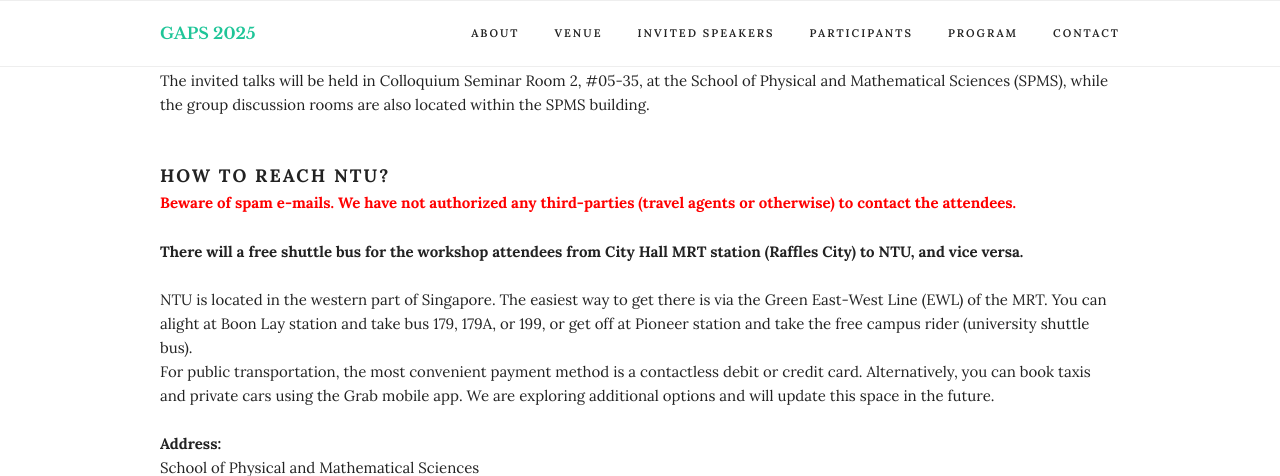
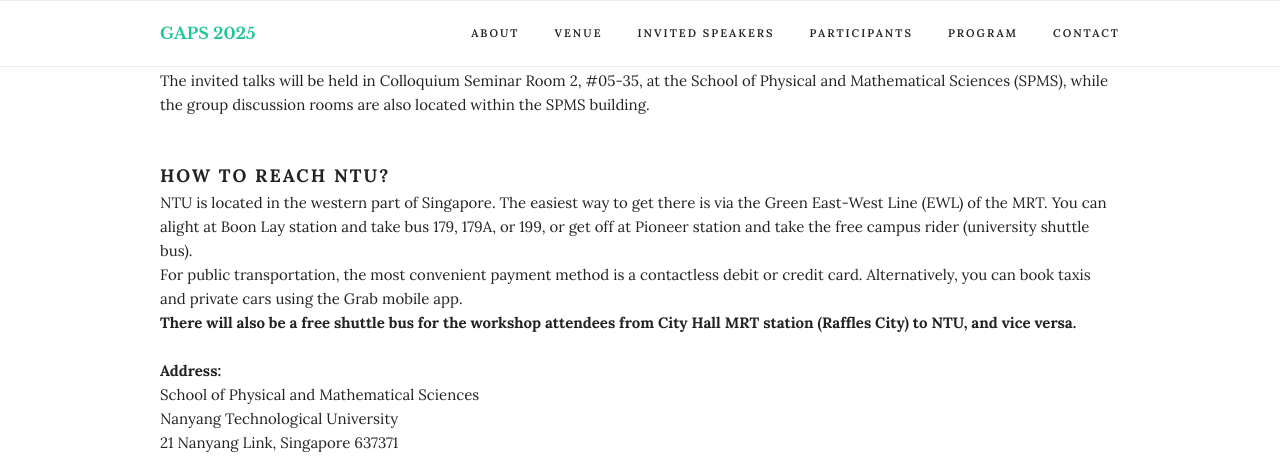
Before and after one commit to gapsworkshop/gaps2025, a Jekyll site: the page built from index.html, in a window 1280 px wide and 900 px high, scrolled down 1329 px, cut to the strip 0-476 px from the top of the window. Built offline with Jekyll 4.4.1, drawn with Linux system fonts in a browser that asks for light colours; some of the changed text lies outside the part shown.

```diff
--- a/_data/speakers.yml
+++ b/_data/speakers.yml
@@ -40,3 +40,9 @@
 - first: Nicky
   last: Mouha
   affiliation: NIST
+- first: Ritam
+  last: Bhaumik
+  affiliation: TII
+- first: Abishanka
+  last: Saha
+  affiliation: TU Eindhoven
--- a/_includes/venue.html
+++ b/_includes/venue.html
@@ -10,14 +10,14 @@
 
   <div class="docs-subsection">
     <div class="docs-subheader">How to reach NTU?</div>
-    <p style="color: red;">
-    <b>Beware of spam e-mails. We have not authorized any third-parties (travel agents or otherwise) to contact the attendees.</b>
-  </p>
+
     <p>
-      <b>There will a free shuttle bus for the workshop attendees from City Hall MRT station (Raffles City) to NTU, and vice versa.</b> <br> <br>
       NTU is located in the western part of Singapore. The easiest way to get there is via the Green East-West Line (EWL) of the MRT. You can alight at Boon Lay station and take bus 179, 179A, or 199, or get off at Pioneer station and take the free campus rider (university shuttle bus).<br>
 
-For public transportation, the most convenient payment method is a contactless debit or credit card. Alternatively, you can book taxis and private cars using the Grab mobile app. We are exploring additional options and will update this space in the future.<br><br>
+      For public transportation, the most convenient payment method is a contactless debit or credit card. Alternatively, you can book taxis and private cars using the Grab mobile app.<br>
+
+      <b>There will also be a free shuttle bus for the workshop attendees from City Hall MRT station (Raffles City) to NTU, and vice versa.</b><br> <br>
+
       <b>Address:</b><br>
       School of Physical and Mathematical Sciences<br>
       Nanyang Technological University<br>
@@ -40,5 +40,8 @@ For public transportation, the most convenient payment method is a contactless d
     <p>
       In central Singapore, you will find a wide range of hotels to suit all budgets and luxury levels, from capsule hotels to five-star accommodations. Please note that <b>short-term stays in private apartments via Airbnb are not permitted in Singapore</b>. We are also working on providing accommodation options near the campus and will share updates here in the future.
     </p>
+    <p style="color: red;">
+      <b>Beware of spam e-mails. We have not authorized any third-parties (travel agents or otherwise) to contact the attendees.</b>
+    </p>
   </div>
 </div>
```
